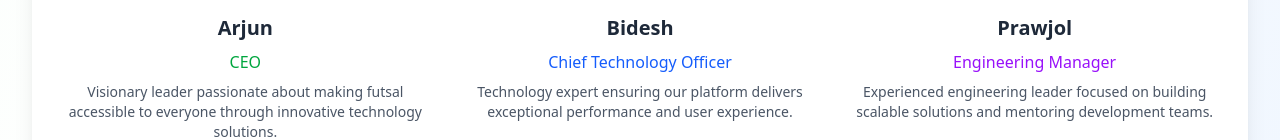
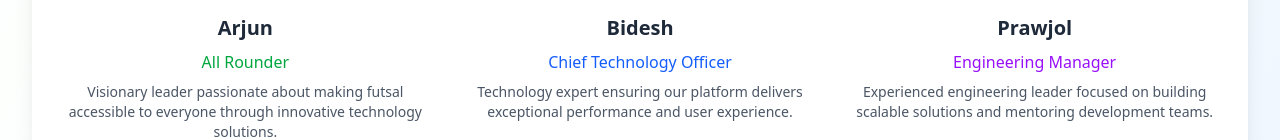
Before and after one commit to Ar-jun-fs9/bookmyfutsal-frontend, a Next.js app: page /about in a window 1280 px wide. Shown: the part 2212-2352 px from the top of the page. Built offline with nearby package versions, Linux system fonts and the light colour scheme; no server answers.

Commit message:
change ceo to all rounder

```diff
--- a/src/app/about/page.tsx
+++ b/src/app/about/page.tsx
@@ -184,7 +184,7 @@ export default function AboutPage() {
                 <img src="/partners/partner1.png" className="w-full h-full object-cover" />
               </div>
               <h3 className="text-xl font-bold text-gray-800 mb-2">Arjun</h3>
-              <p className="text-green-600 font-medium mb-2">CEO</p>
+              <p className="text-green-600 font-medium mb-2">All Rounder</p>
               <p className="text-gray-600 text-sm">
                 Visionary leader passionate about making futsal accessible to everyone through innovative technology solutions.
               </p>
```
